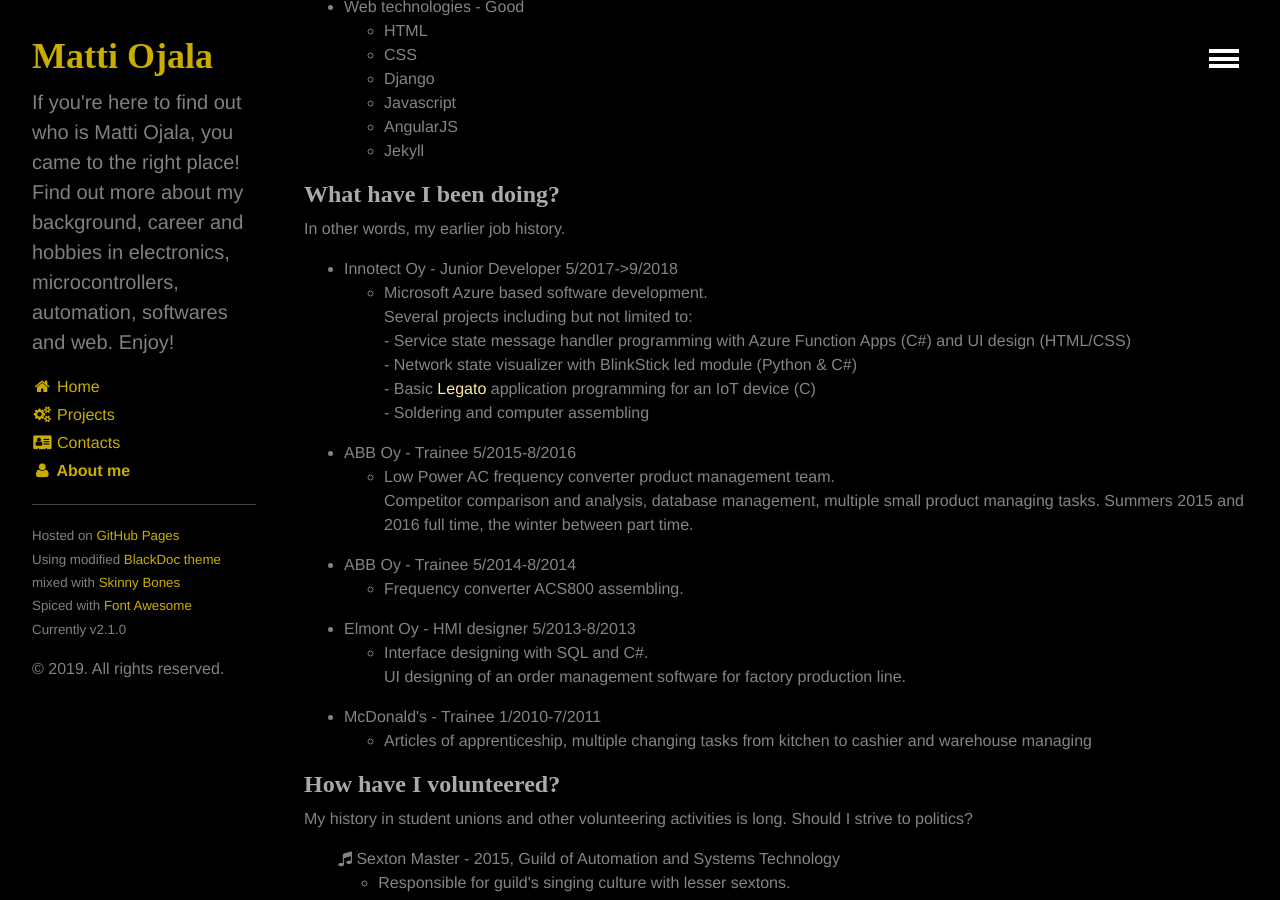
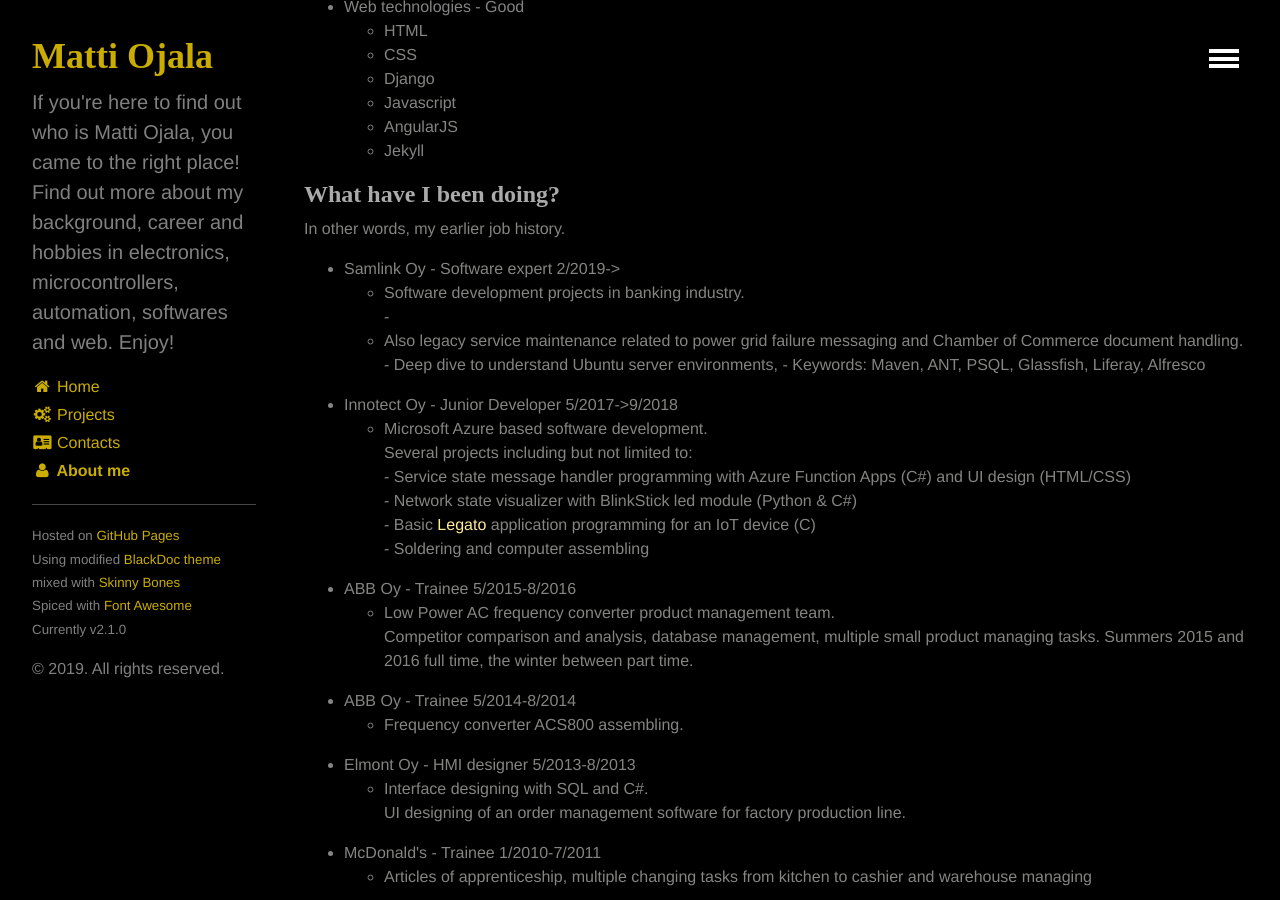
Before and after one commit to Amatson/Amatson.github.io, a Jekyll site: the page built from about/index.html, in a window 1280 px wide and 900 px high, scrolled down 962 px. Built offline with Jekyll 4.4.1, drawn with Linux system fonts in a browser that asks for light colours.

Commit message:
Updated job history

```diff
--- a/about/index.html
+++ b/about/index.html
@@ -61,6 +61,17 @@ Now let's get deep with details.</p>
 <p>
   In other words, my earlier job history.
   <ul class="jobs">
+    <li>Samlink Oy - Software expert 2/2019->
+        <ul>
+            <li>Software development projects in banking industry.<br>
+              -
+            </li>
+            <li>Also legacy service maintenance related to power grid failure messaging and Chamber of Commerce document handling.<br>
+              - Deep dive to understand Ubuntu server environments,
+              - Keywords: Maven, ANT, PSQL, Glassfish, Liferay, Alfresco
+            </li>
+        </ul>
+    </li>
     <li>Innotect Oy - Junior Developer 5/2017->9/2018
         <ul>
             <li>Microsoft Azure based software development.<br>
```
